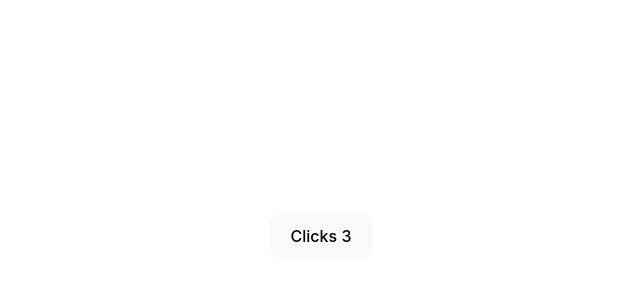
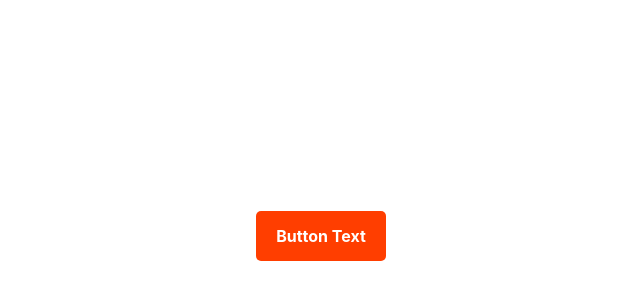
Before and after one commit to FrankP89/svelte_proj, a Svelte app in the folder myapp/: page / in a window 1280 px wide. Shown: the part 164-464 px from the top of the page, without its empty margins (319-959 px from the left). Built offline with nearby package versions, Linux system fonts and the light colour scheme.

Commit message:
scss tests

```diff
--- a/myapp/package.json
+++ b/myapp/package.json
@@ -10,7 +10,10 @@
   },
   "devDependencies": {
     "@sveltejs/vite-plugin-svelte": "^3.1.2",
+    "sass": "^1.80.3",
+    "sass-embedded": "^1.80.3",
     "svelte": "^4.2.19",
+    "svelte-preprocess": "^6.0.3",
     "vite": "^5.4.8"
   }
 }
--- a/myapp/src/App.svelte
+++ b/myapp/src/App.svelte
@@ -2,18 +2,21 @@
   // let name = 'svelte';
   // let src = 'https://picsum.photos/200/300';
   // let string = 'Some <strong>string</strong> with html'
-  import Counter from "./lib/Counter.svelte";
-
-
+  // import Counter from "./lib/Counter.svelte";
+  import Button from "./lib/Button.svelte";
 
   const maxCount = 6;
+  const props = {initialCount: 3, maxCount};
 
-  const props = {initialCount: 3, maxCount};
 </script>
 
 
-<Counter {...props}/>
+<!-- <Counter {...props} /> -->
 
+<!-- <Button title="Your Button"/> -->
+<Button>
+  Button Text
+</Button>
 
 
 <style>
--- /dev/null
+++ b/myapp/src/lib/Button.svelte
@@ -0,0 +1,23 @@
+<script>
+    // export let title = 'My Button';
+</script>
+<button>
+    <!-- {title} -->
+    <slot>Fallback</slot>
+</button>
+
+<style lang="scss">
+    button {
+        background-color: #ff3e00;
+        color: #fff;
+        border: none;
+        border-radius: 5px;
+        padding: 15px 20px;
+        font-weight: bold;
+        cursor: pointer;
+        &:hover {
+            // background-color: darken(#ff3e00, 10%);
+            background-color: variables.$color;
+        }
+    }
+</style>
--- /dev/null
+++ b/myapp/src/styles/variables.scss
@@ -0,0 +1 @@
+$color: darkred;
--- a/myapp/svelte.config.js
+++ b/myapp/svelte.config.js
@@ -1,7 +1,20 @@
 import { vitePreprocess } from '@sveltejs/vite-plugin-svelte'
+import sveltePreprocess from "svelte-preprocess";
 
-export default {
-  // Consult https://svelte.dev/docs#compile-time-svelte-preprocess
-  // for more information about preprocessors
-  preprocess: vitePreprocess(),
-}
+// export default {
+//   // Consult https://svelte.dev/docs#compile-time-svelte-preprocess
+//   // for more information about preprocessors
+//   preprocess: vitePreprocess(),
+// }
+
+
+const config = {
+    preprocess: sveltePreprocess({
+        scss: {
+            // includePaths: ["src/styles"]
+            prependData: '@use "src/styles/variables.scss";'
+        }
+    })
+};
+
+export default config;
```
Also changed, not shown: 1 other file (tests, documents, lock files or other folders).
